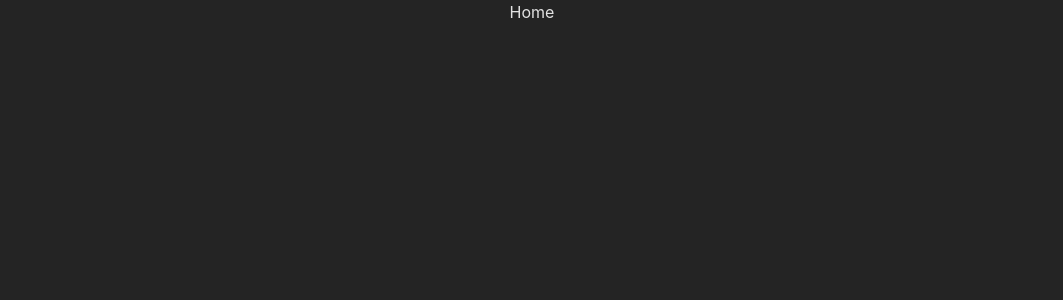
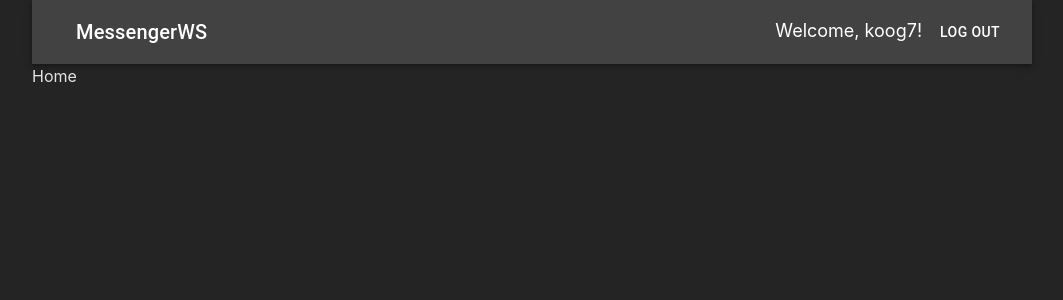
Before and after one commit to koog7/MessengerWS, a React (Vite) app in the folder frontend/: page / in a window 1280 px wide. Shown: the top 300 px of the page, without its empty margins (108-1171 px from the left). Built offline with nearby package versions, Linux system fonts and the light colour scheme.

Commit message:
Добавлен навбар и добавлен реакт роутер

```diff
--- a/frontend/src/App.tsx
+++ b/frontend/src/App.tsx
@@ -1,10 +1,30 @@
 import './App.css'
+import Navbar from "./components/Navbar.tsx";
+import {Route, Routes} from "react-router-dom";
+import Home from './containers/Home.tsx';
+import Registration from "./containers/Auth/Registration.tsx";
+import Login from './containers/Auth/Login.tsx';
 
 const App = () => {
 
     return (
         <>
-            Home
+            <div>
+                <Navbar />
+            </div>
+            <div>
+                <Routes>
+                    <Route path="/" element={(
+                        <Home/>
+                    )}/>
+                    <Route path="/login" element={(
+                        <Login/>
+                    )}/>
+                    <Route path="/reg" element={(
+                        <Registration/>
+                    )}/>
+                </Routes>
+            </div>
         </>
     )
 }
--- /dev/null
+++ b/frontend/src/components/Navbar.tsx
@@ -0,0 +1,45 @@
+import {AppBar, Button, IconButton, Toolbar, Typography } from '@mui/material';
+import { NavLink } from 'react-router-dom';
+
+const Navbar = () => {
+
+    const userData = true;
+
+    return (
+        <div>
+            <AppBar position="static" sx={{backgroundColor:'#424242' , minWidth:'1000px'}}>
+                <Toolbar>
+                    <IconButton
+                        edge="start"
+                        color="inherit"
+                        aria-label="menu"
+                        sx={{ mr: 2 }}
+                    >
+                    </IconButton>
+                    <Typography variant="h6" component="div" sx={{ flexGrow: 1 }}>
+                        <NavLink to={'/'} style={{textDecoration:'none', color:'white'}}>
+                            MessengerWS
+                        </NavLink>
+                    </Typography>
+                    {userData? (
+                        <div style={{display:'flex', alignItems:'center'}}>
+                            <p style={{fontSize:'18px', marginTop:'15px', marginRight:'10px'}}>Welcome, koog7!</p>
+                            <Button color="inherit">Log out</Button>
+                        </div>
+                    ):(
+                        <div>
+                            <NavLink to={'/login'}>
+                                <Button color="inherit">Log in</Button>
+                            </NavLink>
+                            <NavLink to={'/reg'}>
+                                <Button color="inherit">Sign up</Button>
+                            </NavLink>
+                        </div>
+                    )}
+                </Toolbar>
+            </AppBar>
+        </div>
+    );
+};
+
+export default Navbar;
--- /dev/null
+++ b/frontend/src/containers/Auth/Login.tsx
@@ -0,0 +1,9 @@
+const Login = () => {
+    return (
+        <div>
+            Login
+        </div>
+    );
+};
+
+export default Login;
--- /dev/null
+++ b/frontend/src/containers/Auth/Registration.tsx
@@ -0,0 +1,9 @@
+const Registration = () => {
+    return (
+        <div>
+            Reg
+        </div>
+    );
+};
+
+export default Registration;
--- a/frontend/src/containers/Home.tsx
+++ b/frontend/src/containers/Home.tsx
@@ -1,7 +1,7 @@
 const Home = () => {
     return (
         <div>
-
+            Home
         </div>
     );
 };
--- a/frontend/src/main.tsx
+++ b/frontend/src/main.tsx
@@ -2,9 +2,12 @@ import { StrictMode } from 'react'
 import { createRoot } from 'react-dom/client'
 import App from './App.tsx'
 import './index.css'
+import { BrowserRouter } from 'react-router-dom'
 
 createRoot(document.getElementById('root')!).render(
   <StrictMode>
-    <App />
+      <BrowserRouter>
+          <App />
+      </BrowserRouter>
   </StrictMode>,
 )
```
Also changed, not shown: frontend/package.json (+7 -1 lines), 1 other file (tests, documents, lock files or other folders).
